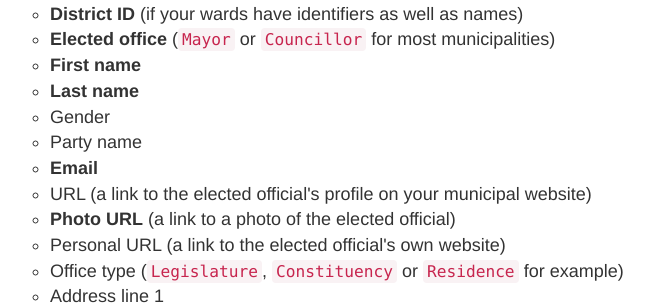
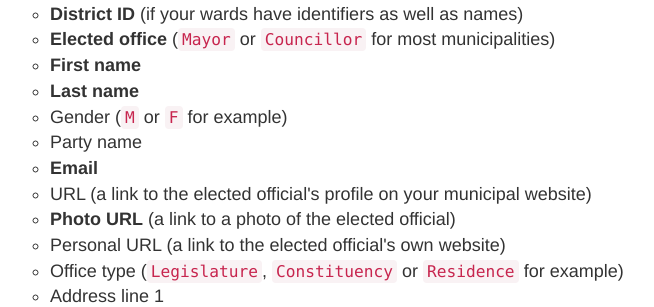
Before and after one commit to opennorth/represent-canada, a Django app: template finder/templates/government.html in a window 1280 px wide. Shown: the part 415-722 px from the top of the page, without its empty margins (75-729 px from the left). Run offline with Django 3.2, Linux system fonts and the light colour scheme; the template is opened without the code that fills it, so the values that code supplies are empty; some libraries are stand-ins or nearby versions.

Commit message:
add range for gender column

```diff
--- a/finder/templates/government.html
+++ b/finder/templates/government.html
@@ -24,7 +24,7 @@
         <li><strong>{% trans "Elected office" %}</strong> {% trans "(<code>Mayor</code> or <code>Councillor</code> for most municipalities)" %}</li>
         <li><strong>{% trans "First name" %}</strong></li>
         <li><strong>{% trans "Last name" %}</strong></li>
-        <li>{% trans "Gender" %}</li>
+        <li>{% trans "Gender" %} {% trans "(<code>M</code> or <code>F</code> for example)" %}</li>
         <li>{% trans "Party name" %}</li>
         <li><strong>{% trans "Email" %}</strong></li>
         <li>{% trans "URL" %} {% trans "(a link to the elected official's profile on your municipal website)" %}</li>
```
Also changed, not shown: finder/locale/fr/LC_MESSAGES/django.po, finder/locale/fr/LC_MESSAGES/djangojs.po, locale/fr/LC_MESSAGES/django.po, 3 other files.
